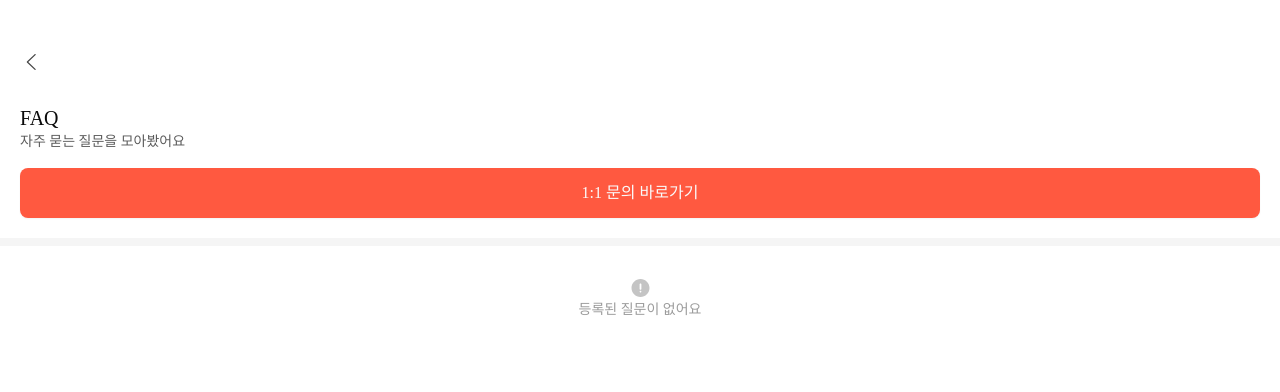
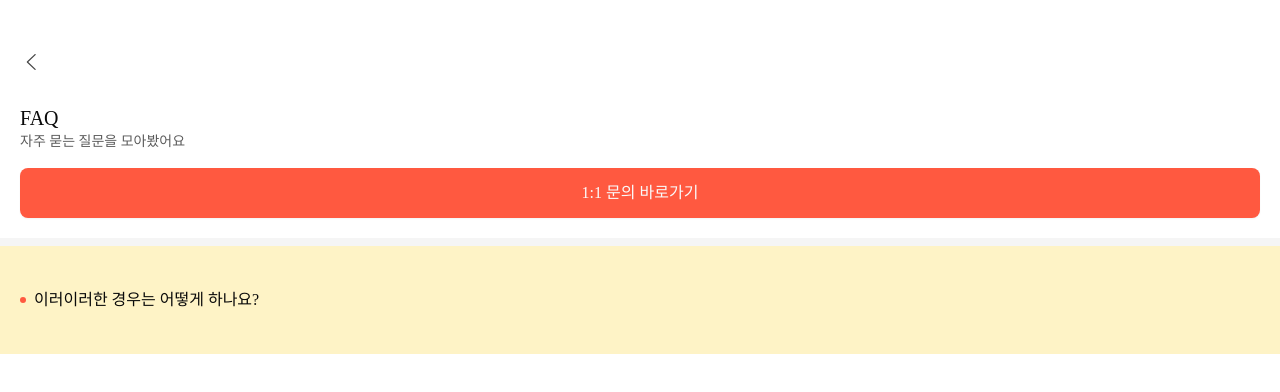
Before and after one commit to skkuding/joodang, a Next.js app in the folder apps/frontend/: page /faq in a window 1280 px wide. Shown: the top 392 px of the page. Built offline with nearby package versions, Linux system fonts and the light colour scheme; a web font is replaced by a local one.

Commit message:
fix(fe): update height

```diff
--- a/apps/frontend/app/(detail)/components/StoreInfo.tsx
+++ b/apps/frontend/app/(detail)/components/StoreInfo.tsx
@@ -54,7 +54,7 @@ export function StoreInfo({ store }: senderStoreSummaryProps) {
           <span>인당 {formatWithComma(store.reservationFee)} 원</span>
         </div>
       </div>
-      <div className="bg-color-neutral-99 flex flex-col rounded-md px-4 py-3 text-base font-normal">
+      <div className="bg-color-neutral-99 flex flex-col gap-[6px] rounded-md px-4 py-3 text-base font-normal">
         <div className="flex w-full justify-between">
           <div className="flex items-center gap-2">
             <div className="bg-primary-normal h-1.5 w-1.5 rounded-full" />
@@ -63,8 +63,7 @@ export function StoreInfo({ store }: senderStoreSummaryProps) {
           <Button
             onClick={handleCopyPhone}
             variant="ghost"
-            className="w-fit"
-            size="sm"
+            className="h-6 w-fit"
           >
             <span className="text-sm font-normal">{store.contactInfo}</span>
           </Button>
--- a/apps/frontend/app/(detail)/faq/page.tsx
+++ b/apps/frontend/app/(detail)/faq/page.tsx
@@ -1,7 +1,12 @@
 import { Separator } from "@/app/(main)/components/Separator";
+import { FormSection } from "@/app/components/FormSection";
+import {
+  Accordion,
+  AccordionContent,
+  AccordionItem,
+  AccordionTrigger,
+} from "@/components/ui/accordion";
 import { Button } from "@/components/ui/button";
-import cautionIcon from "@/public/icons/icon_gray_caution.svg";
-import Image from "next/image";
 
 export default function Page() {
   function FAQHeader() {
@@ -22,11 +27,17 @@ export default function Page() {
 
   function FAQList() {
     return (
-      <div className="flex flex-col items-center px-5 py-[30px]">
-        <Image src={cautionIcon} alt="caution" />
-        <p className="text-color-neutral-70 text-sm font-medium">
-          등록된 질문이 없어요
-        </p>
+      <div className="flex flex-col items-center bg-amber-100 px-5 py-[30px]">
+        <Accordion type="single" collapsible className="w-full">
+          <AccordionItem value="item-1">
+            <AccordionTrigger>
+              <FormSection title={"이러이러한 경우는 어떻게 하나요?"} />
+            </AccordionTrigger>
+            <AccordionContent>
+              Yes. It adheres to the WAI-ARIA design pattern.
+            </AccordionContent>
+          </AccordionItem>
+        </Accordion>
       </div>
     );
   }
--- a/apps/frontend/app/components/FormSection.tsx
+++ b/apps/frontend/app/components/FormSection.tsx
@@ -6,7 +6,7 @@ export function FormSection({
 }: {
   title: string;
   description?: string;
-  children: React.ReactNode;
+  children?: React.ReactNode;
   isRow?: boolean;
 }) {
   return (
--- a/apps/frontend/components/ui/accordion.tsx
+++ b/apps/frontend/components/ui/accordion.tsx
@@ -34,7 +34,7 @@ function AccordionTrigger({
       <AccordionPrimitive.Trigger
         data-slot="accordion-trigger"
         className={cn(
-          "focus-visible:border-ring focus-visible:ring-ring/50 flex flex-1 items-start justify-between gap-4 rounded-md py-3 text-left text-sm font-medium outline-none transition-all hover:underline focus-visible:ring-[3px] disabled:pointer-events-none disabled:opacity-50 [&[data-state=open]>svg]:rotate-180",
+          "focus-visible:border-ring focus-visible:ring-ring/50 flex flex-1 items-start justify-between gap-4 rounded-md py-3 text-left text-sm font-medium outline-none transition-all focus-visible:ring-[3px] disabled:pointer-events-none disabled:opacity-50 [&[data-state=open]>svg]:rotate-180",
           className
         )}
         {...props}
```
